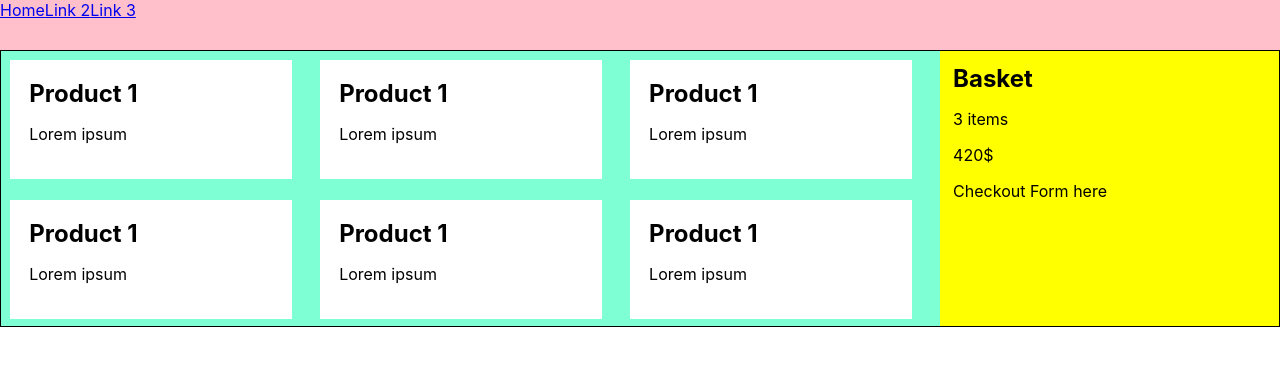
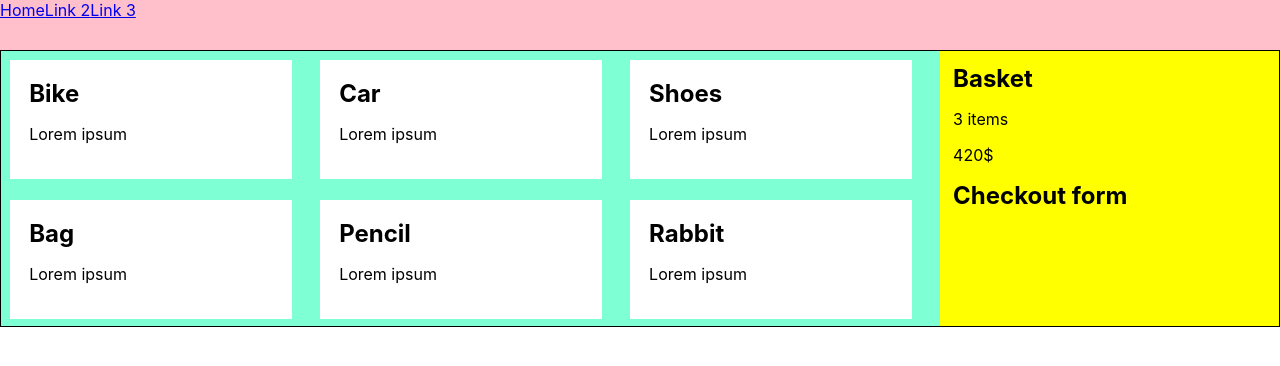
Before and after one commit to annacyb/react-exercise, a React (Create React App) app: page / in a window 1280 px wide. Shown: the top 366 px of the page. Built offline with nearby package versions, Linux system fonts and the light colour scheme.

Commit message:
Small changes

```diff
--- a/src/App.js
+++ b/src/App.js
@@ -26,20 +26,21 @@ function Nav() {
 function ProductList() {
     return (
         <section className="ProductList">
-            <Product />
-            <Product />
-            <Product />
-            <Product />
-            <Product />
-            <Product />
+            <Product title="Bike" />
+            <Product title="Car" />
+            <Product title="Shoes" />
+            <Product title="Bag" />
+            <Product title="Pencil" />
+            <Product title="Rabbit" />
         </section>
     );
 }
 
-function Product() {
+function Product(props) {
+    // console.log(props);
     return (
         <article className="Product">
-            <h2>Product 1</h2>
+            <h2>{props.title}</h2>
             <p>Lorem ipsum</p>
         </article>
     );
@@ -57,9 +58,10 @@ function MyBasket() {
 
 function CheckoutForm() {
     return (
-        <form className="CheckoutForm">
-            <p>Checkout Form here</p>
-        </form>
+        <>
+            <h2>Checkout form</h2>
+            <form className="CheckoutForm"></form>
+        </>
     );
 }
 
```
